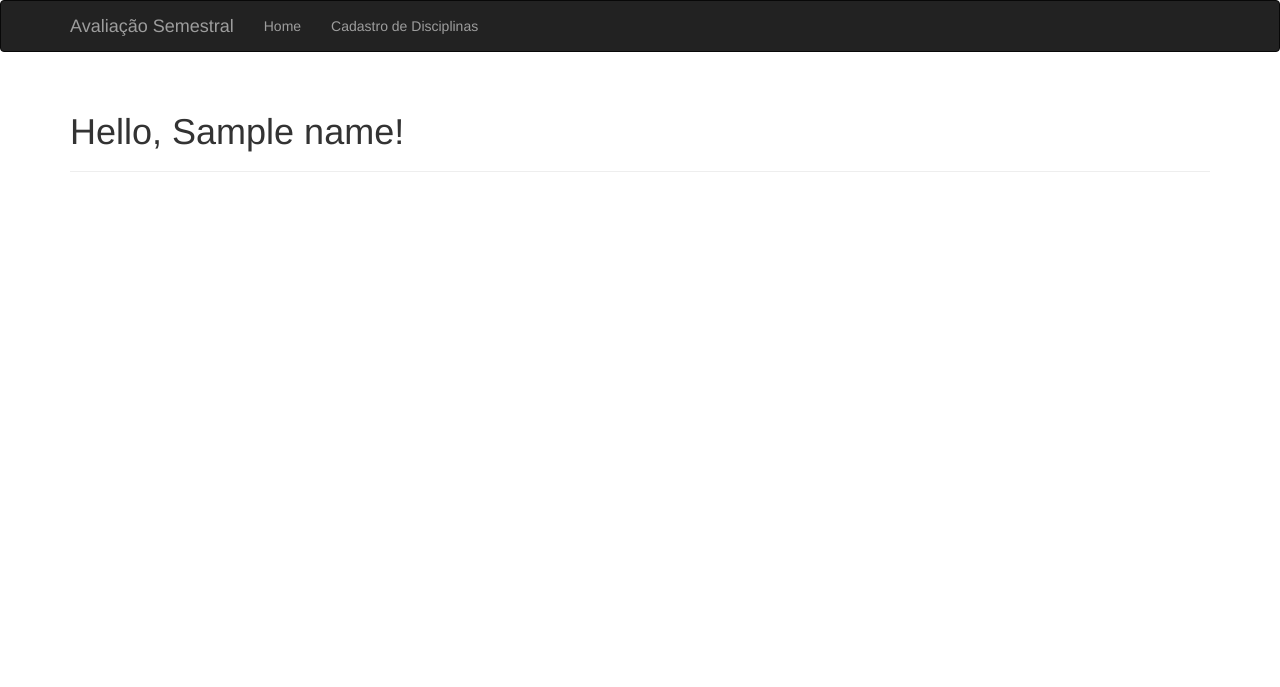
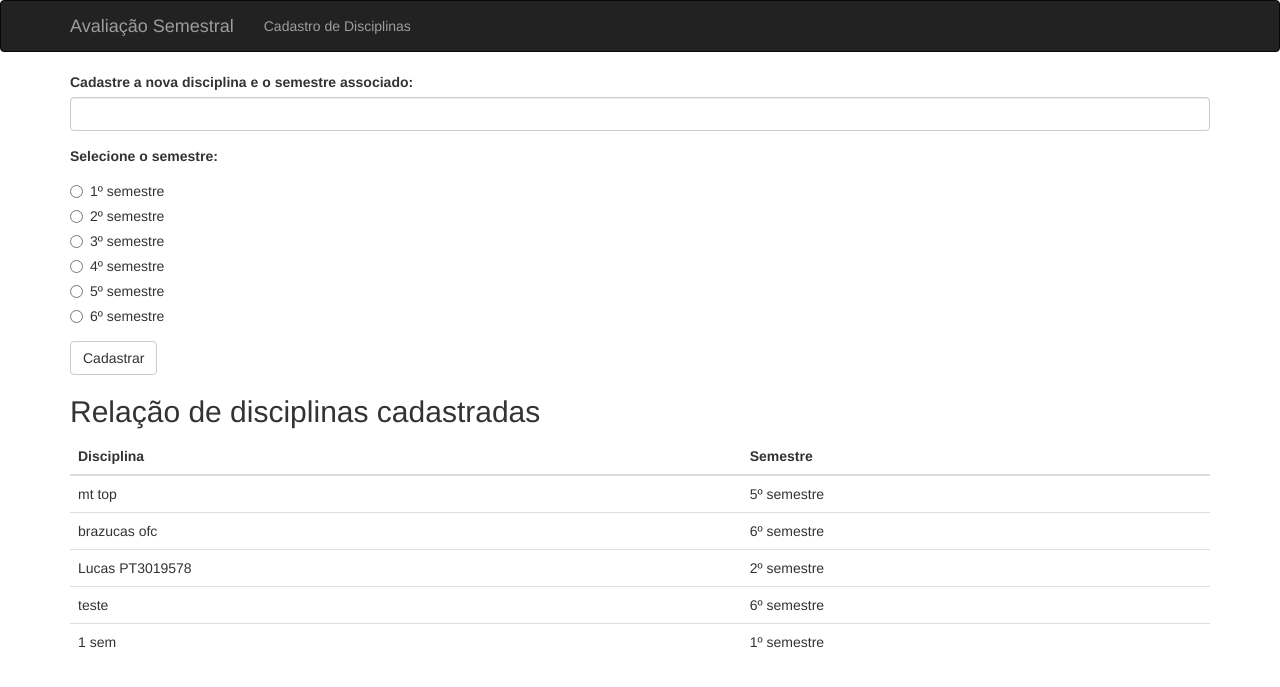
Before and after one commit to LucasSousa353/provadswa, a Flask app: template app/templates/disciplinas.html in a window 1280 px wide. Shown: the top 687 px of the page. Run offline with Flask 3, Linux system fonts and the light colour scheme; the template is opened without the code that fills it: values that come from a table or form of the project are taken from there, most other values are stand-ins (such as "Sample title", 1, 10 or a date in 2020); some libraries are stand-ins or nearby versions.

Commit message:
upload master

```diff
--- a/app/templates/base.html
+++ b/app/templates/base.html
@@ -23,7 +23,6 @@
         </div>
         <div class="navbar-collapse collapse">
             <ul class="nav navbar-nav">
-                <li><a href="{{ url_for('main.index') }}">Home</a></li>
                 <li><a href="{{ url_for('main.disciplinas') }}">Cadastro de Disciplinas</a></li>
             </ul>
         </div>
--- a/app/templates/disciplinas.html
+++ b/app/templates/disciplinas.html
@@ -1,9 +1,68 @@
 {% extends "base.html" %}
 
-{% block title %}Flasky{% endblock %}
+{% block title %}Cadastro de Disciplinas{% endblock %}
 
 {% block page_content %}
-<div class="page-header">
-    <h1>Hello, {{ name }}!</h1>
-</div>
+
+<form action="" method="post" class="form" role="form">
+    <div class="form-group required">
+      <label class="control-label" for="name">Cadastre a nova disciplina e o semestre associado:</label>
+      <input class="form-control" id="name" name="name" required="" type="text" value="">
+    </div>
+
+    <div class="form-group required">
+      <label class="control-label">Selecione o semestre:</label>
+
+      <div class="radio">
+        <label>
+          <input id="semester-0" name="semester" type="radio" value="1º semestre" required> 1º semestre
+        </label>
+      </div>
+      <div class="radio">
+        <label>
+          <input id="semester-1" name="semester" type="radio" value="2º semestre" required> 2º semestre
+        </label>
+      </div>
+      <div class="radio">
+        <label>
+          <input id="semester-2" name="semester" type="radio" value="3º semestre" required> 3º semestre
+        </label>
+      </div>
+      <div class="radio">
+        <label>
+          <input id="semester-3" name="semester" type="radio" value="4º semestre" required> 4º semestre
+        </label>
+      </div>
+      <div class="radio">
+        <label>
+          <input id="semester-4" name="semester" type="radio" value="5º semestre" required> 5º semestre
+        </label>
+      </div>
+      <div class="radio">
+        <label>
+          <input id="semester-5" name="semester" type="radio" value="6º semestre" required> 6º semestre
+        </label>
+      </div>
+    </div>
+
+    <input class="btn btn-default" id="submit" name="submit" type="submit" value="Cadastrar">
+  </form>
+
+<h2>Relação de disciplinas cadastradas</h2>
+<table class="table">
+    <thead>
+        <tr>
+            <th>Disciplina</th>
+            <th>Semestre</th>
+        </tr>
+    </thead>
+    <tbody>
+        {% for disciplina in disciplinas %}
+        <tr>
+            <td>{{ disciplina.name }}</td>
+            <td>{{ disciplina.semester }}</td>
+        </tr>
+        {% endfor %}
+    </tbody>
+</table>
 {% endblock %}
--- a/app/templates/index.html
+++ b/app/templates/index.html
@@ -1,7 +1,5 @@
 <!-- app/templates/index.html -->
 {% extends "base.html" %}
-{% import "bootstrap/wtf.html" as wtf %}
-
 {% block title %}Flasky{% endblock %}
 
 {% block page_content %}
@@ -13,5 +11,7 @@
         <h3>Prontuário: PT3019578</h3>
 
     </div>
+    <p>A data e hora local é {{ current_time }}.</p>
+
 </div>
 {% endblock %}
--- a/flasky.py
+++ b/flasky.py
@@ -1,12 +1,11 @@
 # flasky.py
 from app import create_app, db
-from app.models import User, Role
 
 app = create_app()
 
 @app.shell_context_processor
 def make_shell_context():
-    return dict(db=db, User=User, Role=Role)
+    return dict(db=db)
 
 if __name__ == '__main__':
     app.run(debug=True)
```
Also changed, not shown: app/__init__.py (+8 -11 lines), app/models.py (+7 -17 lines), app/routes.py (+19 -7 lines), data copy.sqlite (deleted), data.sqlite.
